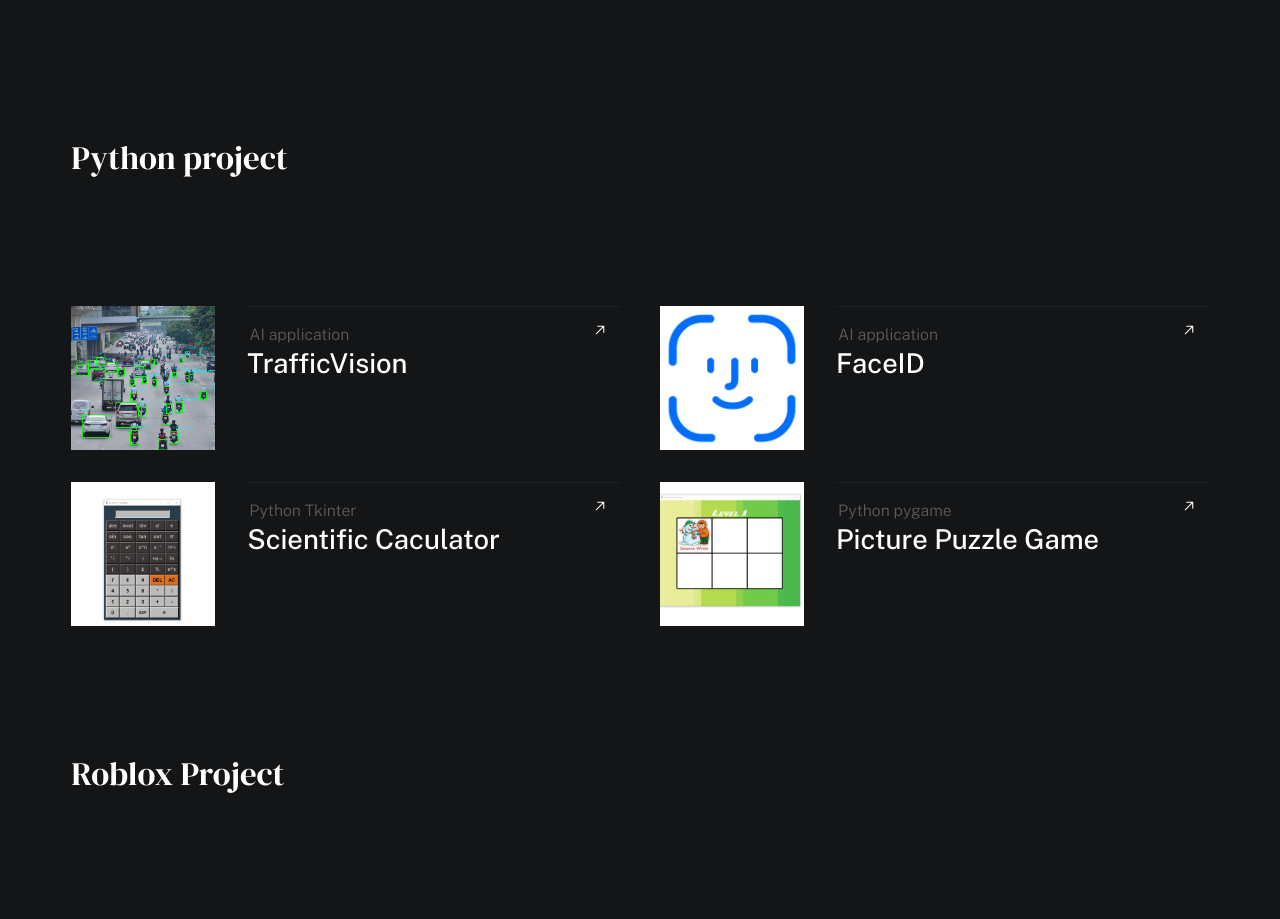
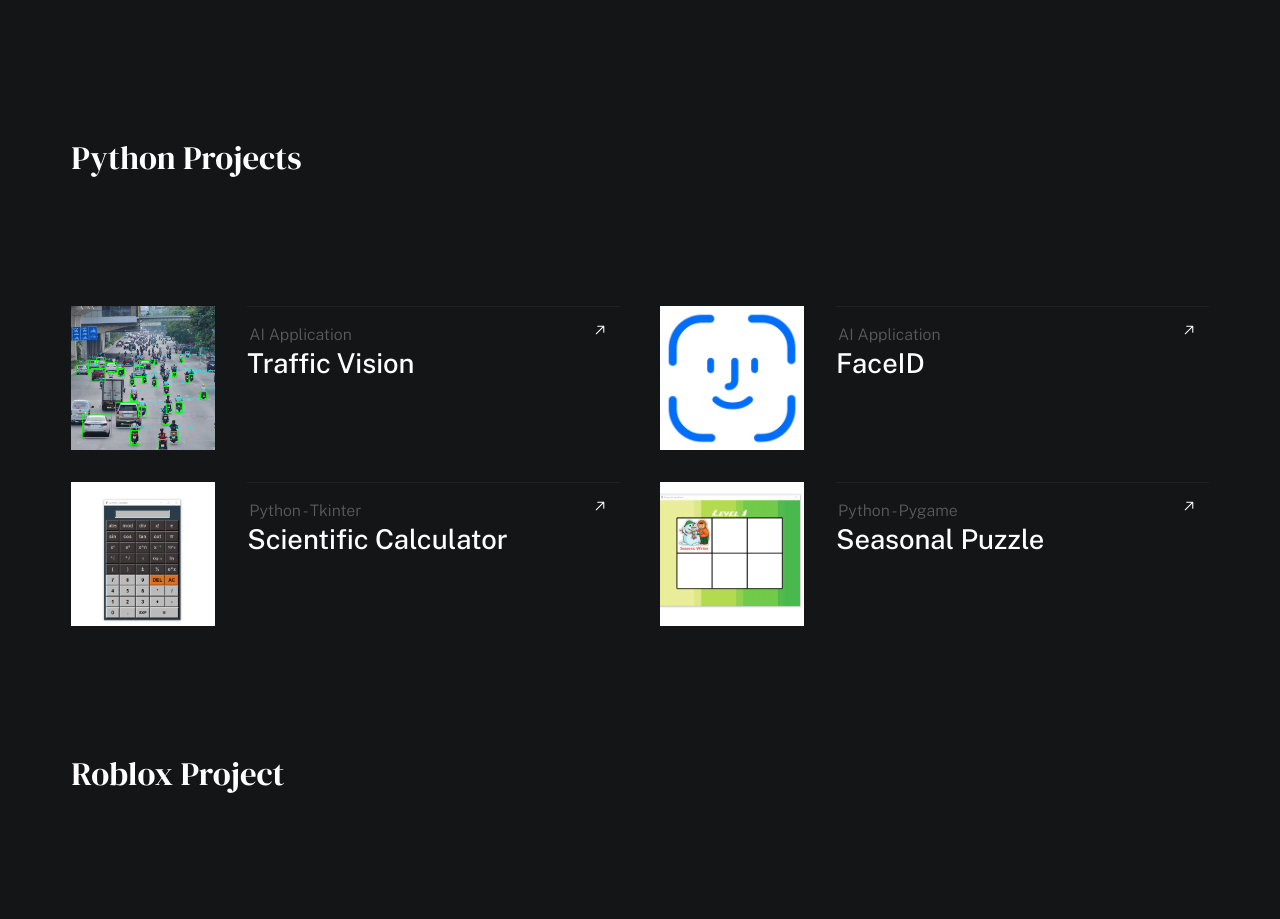
Before and after one commit to huyminhnguyen/portfolio, a plain HTML site: page index.html in a window 1280 px wide. Shown: the part 3400-4319 px from the top of the page. Drawn offline with nearby package versions, Linux system fonts and the light colour scheme; files whose address does not match are found by name; a web font is replaced by a local one.

Commit message:
Update index.html

```diff
--- a/index.html
+++ b/index.html
@@ -278,7 +278,7 @@
                         <br>
 
                         <p class="h3" data-animate-el>
-                            Python project
+                            Python Projects
                         </p>
 
                         <ul class="folio-list row block-lg-one-half block-stack-on-1000">
@@ -292,10 +292,10 @@
 
                                     <div class="folio-list__item-text">
                                         <div class="folio-list__item-cat">
-                                            AI application
+                                            AI Application
                                         </div>
                                         <div class="folio-list__item-title">
-                                            TrafficVision
+                                            Traffic Vision
                                         </div>
                                     </div>
                                 </a>
@@ -319,7 +319,7 @@
 
                                     <div class="folio-list__item-text">
                                         <div class="folio-list__item-cat">
-                                            AI application
+                                            AI Application
                                         </div>
                                         <div class="folio-list__item-title">
                                             FaceID
@@ -345,10 +345,10 @@
 
                                     <div class="folio-list__item-text">
                                         <div class="folio-list__item-cat">
-                                            Python Tkinter
+                                            Python - Tkinter
                                         </div>
                                         <div class="folio-list__item-title">
-                                            Scientific Caculator
+                                            Scientific Calculator
                                         </div>
                                     </div>
                                 </a>
@@ -371,10 +371,10 @@
 
                                     <div class="folio-list__item-text">
                                         <div class="folio-list__item-cat">
-                                            Python pygame
+                                            Python - Pygame
                                         </div>
                                         <div class="folio-list__item-title">
-                                            Picture Puzzle Game
+                                            Seasonal Puzzle
                                         </div>
                                     </div>
                                 </a>
@@ -401,10 +401,10 @@
 
                             <div class="modal-popup__desc">
                                 <h5>Traffic Vision</h5>
-                                <p>TrafficVision is an advanced vehicle detection system powered by YOLOv11, designed to identify and classify various types of vehicles, including cars, motorcycles, and trucks, in real-time. Utilizing state-of-the-art deep learning techniques, TrafficVision offers high accuracy and efficiency in detecting vehicles in diverse traffic environments.</p>
+                                <p>Traffic Vision is an advanced vehicle detection system powered by YOLOv11, designed to identify and classify various types of vehicles, including cars, motorcycles, and trucks, in real-time. Utilizing state-of-the-art deep learning techniques, Traffic Vision offers high accuracy and efficiency for users in detecting vehicles in diverse traffic environments.</p>
                                 <ul class="modal-popup__cat">
                                     <li>Python</li>
-                                    <li>AI coding, AI application</li>
+                                    <li>AI Implimenting</li>
                                 </ul>
                             </div>
 
@@ -422,7 +422,7 @@
                                 <p>An application coded in Python that uses supervised learning to identify facial
                                     characteristics (smile, eyes, face, ...).</p>
                                 <ul class="modal-popup__cat">
-                                    <li>Artificial Intelligence, Coding</li>
+                                    <li>Artificial Intelligence</li>
                                 </ul>
                             </div>
 
@@ -443,7 +443,7 @@
                                     Scientific functions: sine, cosine, tangent, logarithm, square root.
                                     A user-friendly interface.</p>
                                 <ul class="modal-popup__cat">
-                                    <li>Python coding</li>
+                                    <li>Python Coding</li>
                                     <li>Tkinter</li>
                                 </ul>
                             </div>
@@ -459,8 +459,8 @@
                             <img src="images/picture_puzzle_game.png" alt="">
 
                             <div class="modal-popup__desc">
-                                <h5>Picture Puzzle Game</h5>
-                                <p>A picture puzzle game is a fun and engaging game where players rearrange pieces of an image to form a complete picture. This type of game often involves sliding pieces around a grid and can be designed for various difficulty levels.</p>
+                                <h5>Seasonal Puzzle</h5>
+                                <p>Seasonal Puzzle is a fun game where players rearrange pieces of an image to form a complete picture. This type of game often involves sliding pieces around a grid and can be designed for various difficulty levels.</p>
                                 <ul class="modal-popup__cat">
                                     <li>Python</li>
                                     <li>Pygame</li>
```
